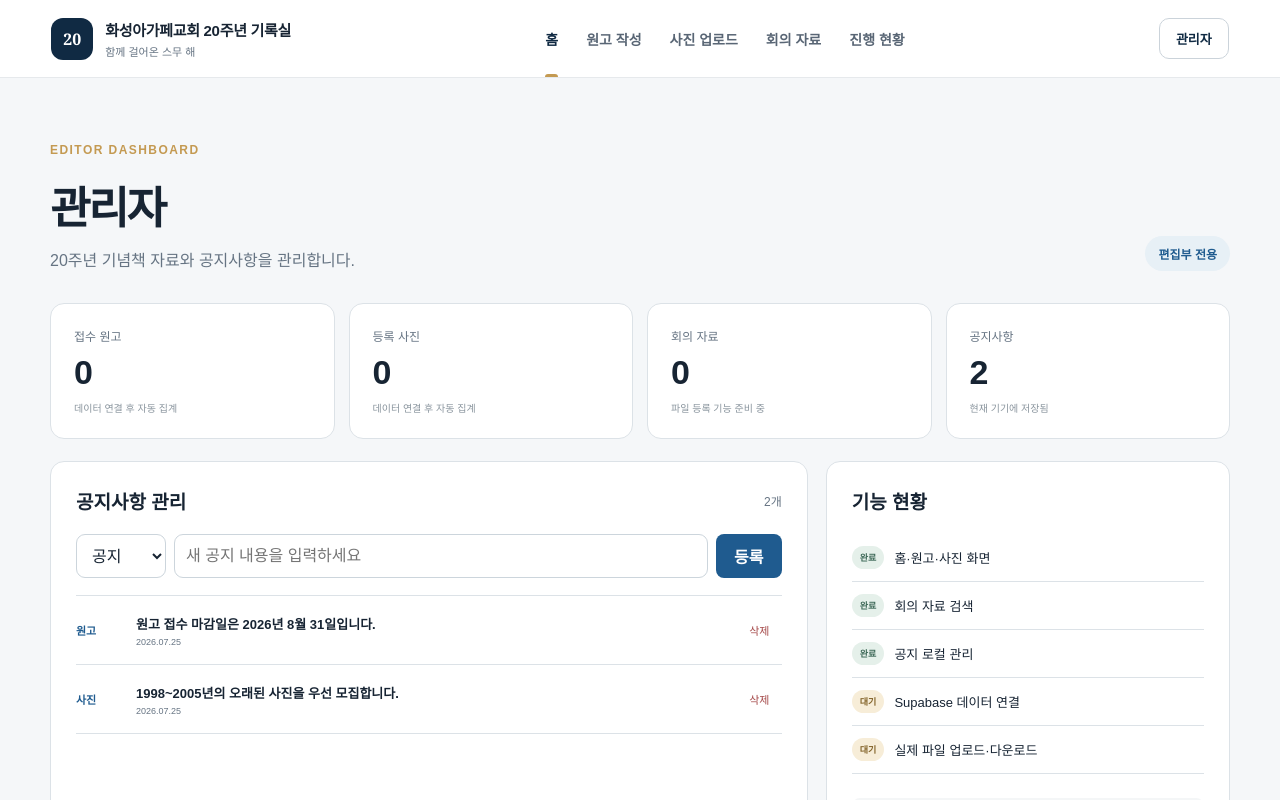
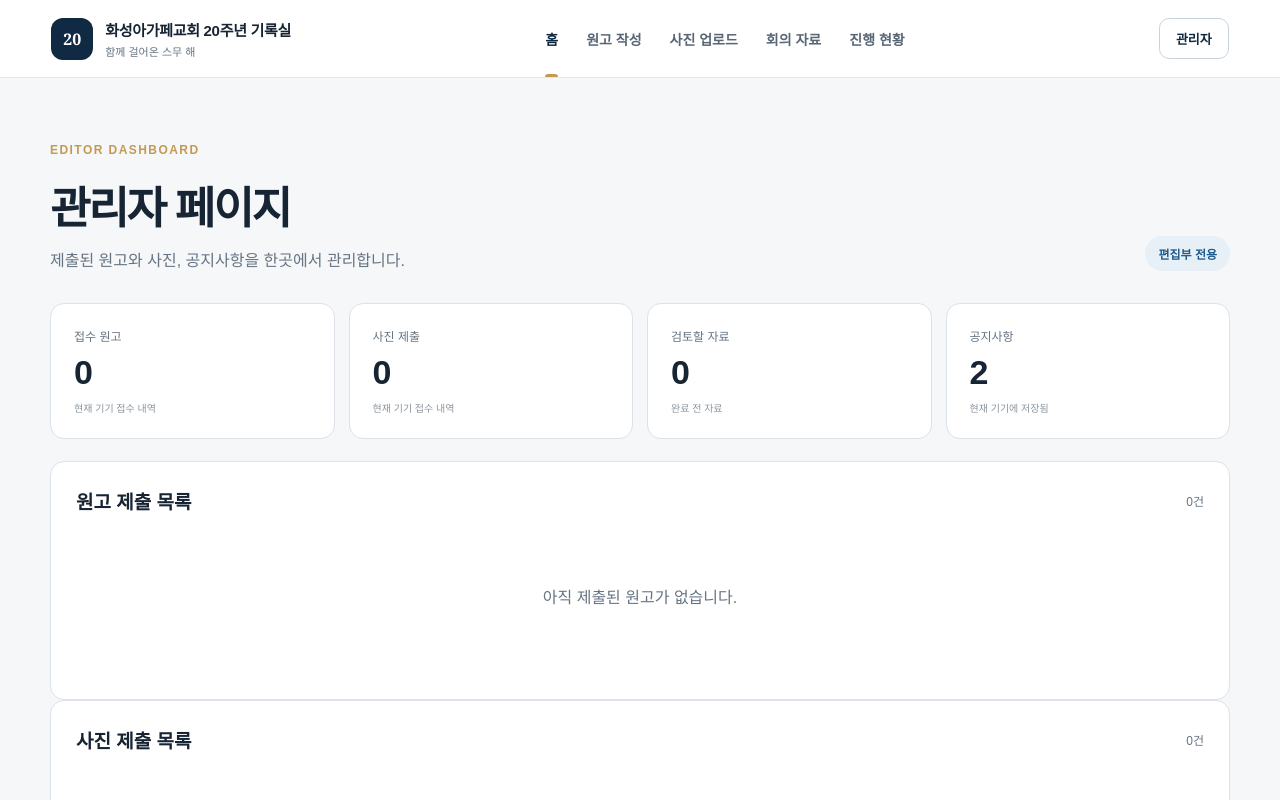
Before and after one commit to a01057674471-dot/agape-20th-records, a Next.js app: page /admin in a window 1280 px wide. Shown: the top 800 px of the page. Built offline with nearby package versions, Linux system fonts and the light colour scheme.

Commit message:
관리자 인증과 자료 접수 관리 추가

```diff
--- a/app/admin/page.tsx
+++ b/app/admin/page.tsx
@@ -4,33 +4,68 @@ import { FormEvent, useEffect, useState } from "react";
 import PageHeader from "../components/PageHeader";
 import SiteFooter from "../components/SiteFooter";
 
+type Status = "접수" | "검토 중" | "완료";
 type Notice = { id: number; title: string; category: string; createdAt: string };
+type Manuscript = {
+  id: number; category: string; title: string; author: string; phone: string;
+  content: string; fileName?: string; status: Status; submittedAt: string;
+};
+type PhotoSubmission = {
+  id: number; event: string; year: string; name: string; phone: string;
+  description: string; fileNames: string[]; count: number; status: Status; submittedAt: string;
+};
 
+const MANUSCRIPTS_KEY = "agape-manuscript-submissions";
+const PHOTOS_KEY = "agape-photo-submissions";
+const NOTICES_KEY = "agape-admin-notices";
 const initialNotices: Notice[] = [
   { id: 1, title: "원고 접수 마감일은 2026년 8월 31일입니다.", category: "원고", createdAt: "2026.07.25" },
   { id: 2, title: "1998~2005년의 오래된 사진을 우선 모집합니다.", category: "사진", createdAt: "2026.07.25" },
 ];
 
+function readList<T>(key: string): T[] {
+  try {
+    const stored = window.localStorage.getItem(key);
+    return stored ? JSON.parse(stored) as T[] : [];
+  } catch {
+    return [];
+  }
+}
+
 export default function AdminPage() {
   const [notices, setNotices] = useState<Notice[]>(initialNotices);
+  const [manuscripts, setManuscripts] = useState<Manuscript[]>([]);
+  const [photos, setPhotos] = useState<PhotoSubmission[]>([]);
   const [title, setTitle] = useState("");
   const [category, setCategory] = useState("공지");
   const [saved, setSaved] = useState("");
 
   useEffect(() => {
-    const stored = window.localStorage.getItem("agape-admin-notices");
-    if (stored) setNotices(JSON.parse(stored) as Notice[]);
+    const storedNotices = readList<Notice>(NOTICES_KEY);
+    if (storedNotices.length) setNotices(storedNotices);
+    setManuscripts(readList<Manuscript>(MANUSCRIPTS_KEY));
+    setPhotos(readList<PhotoSubmission>(PHOTOS_KEY));
   }, []);
 
-  function persist(next: Notice[]) {
+  function saveNotices(next: Notice[]) {
     setNotices(next);
-    window.localStorage.setItem("agape-admin-notices", JSON.stringify(next));
+    window.localStorage.setItem(NOTICES_KEY, JSON.stringify(next));
+  }
+
+  function saveManuscripts(next: Manuscript[]) {
+    setManuscripts(next);
+    window.localStorage.setItem(MANUSCRIPTS_KEY, JSON.stringify(next));
+  }
+
+  function savePhotos(next: PhotoSubmission[]) {
+    setPhotos(next);
+    window.localStorage.setItem(PHOTOS_KEY, JSON.stringify(next));
   }
 
   function addNotice(event: FormEvent) {
     event.preventDefault();
     if (!title.trim()) return;
-    persist([{ id: Date.now(), title: title.trim(), category, createdAt: new Date().toLocaleDateString("ko-KR") }, ...notices]);
+    saveNotices([{ id: Date.now(), title: title.trim(), category, createdAt: new Date().toLocaleDateString("ko-KR") }, ...notices]);
     setTitle("");
     setSaved("공지사항을 이 기기에 저장했습니다.");
   }
@@ -40,25 +75,75 @@ export default function AdminPage() {
       <PageHeader active="home" />
       <main className="admin-dashboard">
         <section className="admin-heading">
-          <div><p className="kicker">EDITOR DASHBOARD</p><h1>관리자</h1><p>20주년 기념책 자료와 공지사항을 관리합니다.</p></div>
+          <div><p className="kicker">EDITOR DASHBOARD</p><h1>관리자 페이지</h1><p>제출된 원고와 사진, 공지사항을 한곳에서 관리합니다.</p></div>
           <span>편집부 전용</span>
         </section>
 
         <section className="stat-grid">
-          <article><span>접수 원고</span><strong>0</strong><p>데이터 연결 후 자동 집계</p></article>
-          <article><span>등록 사진</span><strong>0</strong><p>데이터 연결 후 자동 집계</p></article>
-          <article><span>회의 자료</span><strong>0</strong><p>파일 등록 기능 준비 중</p></article>
+          <article><span>접수 원고</span><strong>{manuscripts.length}</strong><p>현재 기기 접수 내역</p></article>
+          <article><span>사진 제출</span><strong>{photos.length}</strong><p>현재 기기 접수 내역</p></article>
+          <article><span>검토할 자료</span><strong>{[...manuscripts, ...photos].filter((item) => item.status !== "완료").length}</strong><p>완료 전 자료</p></article>
           <article><span>공지사항</span><strong>{notices.length}</strong><p>현재 기기에 저장됨</p></article>
+        </section>
+
+        <section className="admin-panel submission-panel">
+          <div className="panel-heading"><h2>원고 제출 목록</h2><span>{manuscripts.length}건</span></div>
+          {manuscripts.length === 0 ? <p className="empty-state">아직 제출된 원고가 없습니다.</p> : (
+            <div className="submission-list">
+              {manuscripts.map((item) => (
+                <article key={item.id}>
+                  <div className="submission-main">
+                    <span className="submission-type">{item.category}</span>
+                    <h3>{item.title}</h3>
+                    <p>{item.author} · {item.phone} · {item.submittedAt}</p>
+                    <details><summary>원고 내용 보기</summary><p>{item.content}</p>{item.fileName && <small>첨부: {item.fileName}</small>}</details>
+                  </div>
+                  <div className="submission-actions">
+                    <select aria-label={`${item.title} 상태`} value={item.status} onChange={(event) => saveManuscripts(manuscripts.map((entry) => entry.id === item.id ? { ...entry, status: event.target.value as Status } : entry))}>
+                      <option>접수</option><option>검토 중</option><option>완료</option>
+                    </select>
+                    <button onClick={() => saveManuscripts(manuscripts.filter((entry) => entry.id !== item.id))} type="button">삭제</button>
+                  </div>
+                </article>
+              ))}
+            </div>
+          )}
+        </section>
+
+        <section className="admin-panel submission-panel">
+          <div className="panel-heading"><h2>사진 제출 목록</h2><span>{photos.length}건</span></div>
+          {photos.length === 0 ? <p className="empty-state">아직 제출된 사진 내역이 없습니다.</p> : (
+            <div className="submission-list">
+              {photos.map((item) => (
+                <article key={item.id}>
+                  <div className="submission-main">
+                    <span className="submission-type">{item.year}</span>
+                    <h3>{item.event}</h3>
+                    <p>{item.name} · {item.phone} · 사진 {item.count}장 · {item.submittedAt}</p>
+                    {item.description && <p className="submission-description">{item.description}</p>}
+                    <small>파일명: {item.fileNames.join(", ")}</small>
+                  </div>
+                  <div className="submission-actions">
+                    <select aria-label={`${item.event} 상태`} value={item.status} onChange={(event) => savePhotos(photos.map((entry) => entry.id === item.id ? { ...entry, status: event.target.value as Status } : entry))}>
+                      <option>접수</option><option>검토 중</option><option>완료</option>
+                    </select>
+                    <button onClick={() => savePhotos(photos.filter((entry) => entry.id !== item.id))} type="button">삭제</button>
+                  </div>
+                </article>
+              ))}
+            </div>
+          )}
+          <p className="helper-note">현재 단계에서는 사진 정보와 파일명만 저장됩니다. 사진 원본 보관은 온라인 데이터베이스 연결 후 제공됩니다.</p>
         </section>
 
         <section className="admin-columns">
           <div className="admin-panel">
             <div className="panel-heading"><h2>공지사항 관리</h2><span>{notices.length}개</span></div>
             <form className="notice-form" onSubmit={addNotice}>
-              <select onChange={(e) => setCategory(e.target.value)} value={category}>
+              <select onChange={(event) => setCategory(event.target.value)} value={category}>
                 <option>공지</option><option>원고</option><option>사진</option><option>회의</option>
               </select>
-              <input onChange={(e) => setTitle(e.target.value)} placeholder="새 공지 내용을 입력하세요" value={title} />
+              <input onChange={(event) => setTitle(event.target.value)} placeholder="새 공지 내용을 입력하세요" value={title} />
               <button type="submit">등록</button>
             </form>
             {saved && <p className="alert-message">{saved}</p>}
@@ -66,21 +151,20 @@ export default function AdminPage() {
               {notices.map((notice) => (
                 <article key={notice.id}>
                   <span>{notice.category}</span><div><strong>{notice.title}</strong><small>{notice.createdAt}</small></div>
-                  <button aria-label={`${notice.title} 삭제`} onClick={() => persist(notices.filter((item) => item.id !== notice.id))} type="button">삭제</button>
+                  <button aria-label={`${notice.title} 삭제`} onClick={() => saveNotices(notices.filter((item) => item.id !== notice.id))} type="button">삭제</button>
                 </article>
               ))}
             </div>
           </div>
           <aside className="admin-panel">
-            <div className="panel-heading"><h2>기능 현황</h2></div>
+            <div className="panel-heading"><h2>저장 안내</h2></div>
             <ul className="admin-checklist">
-              <li><span>완료</span>홈·원고·사진 화면</li>
-              <li><span>완료</span>회의 자료 검색</li>
-              <li><span>완료</span>공지 로컬 관리</li>
-              <li className="waiting"><span>대기</span>Supabase 데이터 연결</li>
-              <li className="waiting"><span>대기</span>실제 파일 업로드·다운로드</li>
+              <li><span>완료</span>관리자 비밀번호 분리</li>
+              <li><span>완료</span>원고·사진 접수 목록</li>
+              <li><span>완료</span>접수 상태 변경·삭제</li>
+              <li className="waiting"><span>다음</span>온라인 데이터베이스 연결</li>
             </ul>
-            <p className="helper-note">현재 공지는 이 브라우저에만 저장됩니다. 모든 사용자에게 공유하려면 데이터베이스 연결이 필요합니다.</p>
+            <p className="helper-note">현재 접수 내역은 제출한 브라우저에만 저장됩니다. 모든 기기에서 함께 보려면 데이터베이스 연결이 필요합니다.</p>
           </aside>
         </section>
       </main>
```
